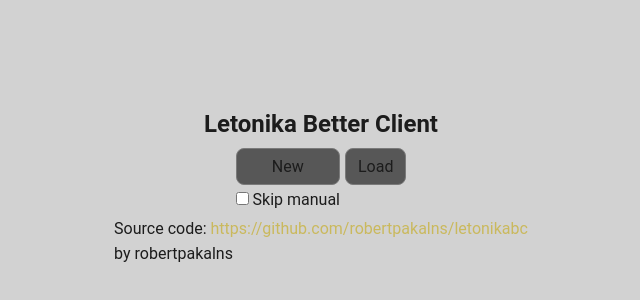
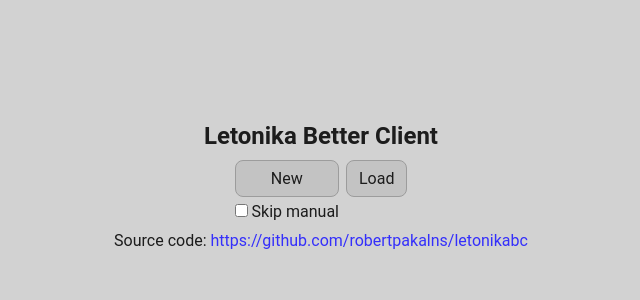
Before and after one commit to robertpakalns/letonikabc, a Svelte app: page / in a window 1280 px wide. Shown: the part 214-514 px from the top of the page, without its empty margins (319-959 px from the left). Built offline with nearby package versions, Linux system fonts and the light colour scheme.

Commit message:
extended light/dark theme support

```diff
--- a/package.json
+++ b/package.json
@@ -5,7 +5,8 @@
   "description": "Tīmekļa vietne, kurā lietotājs lejupielādē teksta failu no letonika.lv vietnes un izmanto kā alternatīvu lasītāvu",
   "main": "index.js",
   "scripts": {
-    "dev": "cargo build && wasm-bindgen target/wasm32-unknown-unknown/debug/app.wasm --out-dir pkg --target web && bun vite",
+    "wasm": "cargo build && wasm-bindgen target/wasm32-unknown-unknown/debug/app.wasm --out-dir pkg --target web",
+    "dev": "bun run wasm && bun vite",
     "build": "bun run pack-wasm && bun vite build",
     "preview": "bun run build && bun vite preview",
     "extract": "bun run build && wasm2wat pkg/app_bg.wasm -o pkg/.wat",
--- a/src/components/Menu/Menu.svelte
+++ b/src/components/Menu/Menu.svelte
@@ -34,7 +34,6 @@
                     https://github.com/robertpakalns/letonikabc
                 </a>
             </p>
-            <p>by robertpakalns</p>
         </div>
     </div>
 </div>
--- a/src/components/Reader.svelte
+++ b/src/components/Reader.svelte
@@ -35,7 +35,6 @@
 <style>
     .errorCont {
         margin: 10px;
-        width: 100%;
         text-align: center;
         color: #ff4b53;
     }
--- a/src/style.css
+++ b/src/style.css
@@ -5,17 +5,45 @@
     color: var(--text);
 }
 
+/* Light mode */
 :root {
     --bg: #d2d2d2;
     --text: #1c1c1c;
+    --link: #342ffb;
+    --button: #c3c3c3;
+    --button-outline: #9c9c9c;
+    --person: #0c74bb;
 }
 
-/* Light mode bt default */
+/* Dark mode */
 @media (prefers-color-scheme: dark) {
     :root {
         --bg: #282c33;
         --text: #dbdcde;
+        --link: #cab95d;
+        --button: #575757;
+        --button-outline: #7a7a7a;
+        --person: #6ab2ff;
     }
+}
+
+/* Scrollbar */
+::-webkit-scrollbar {
+    width: 5px;
+}
+
+::-webkit-scrollbar-thumb {
+    background: #555;
+    border-radius: 4px;
+    transition: 1.3s ease;
+}
+::-webkit-scrollbar-thumb:hover {
+    background: #666;
+}
+
+::-webkit-scrollbar-track {
+    background: #1a1a1a;
+    border-radius: 4px;
 }
 
 html,
@@ -36,8 +64,8 @@ header {
     padding: 8px 12px;
     border-radius: 8px;
     outline: none;
-    border: 1px solid #7a7a7a;
-    background: #575757;
+    border: 1px solid var(--button-outline);
+    background: var(--button);
     cursor: pointer;
     transition: 0.3s ease;
     font-size: 1rem;
@@ -50,7 +78,7 @@ header {
 
 a {
     text-decoration: none;
-    color: #cab95d;
+    color: var(--link);
 }
 
 .centerWrapper {
@@ -77,7 +105,7 @@ a {
 .buttons {
     margin: 10px 0;
     display: flex;
-    gap: 5px;
+    gap: 7px;
 }
 
 .btn-panel {
@@ -102,7 +130,7 @@ a {
     }
 
     [data-p] {
-        color: #6ab2ff;
+        color: var(--person);
         font-weight: 600;
     }
 
```
